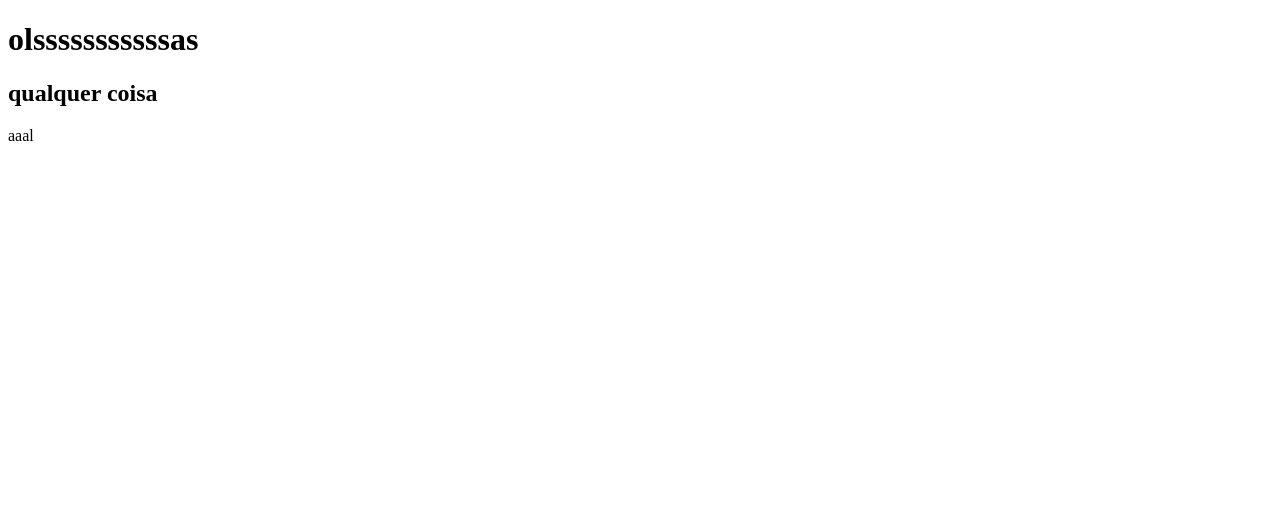
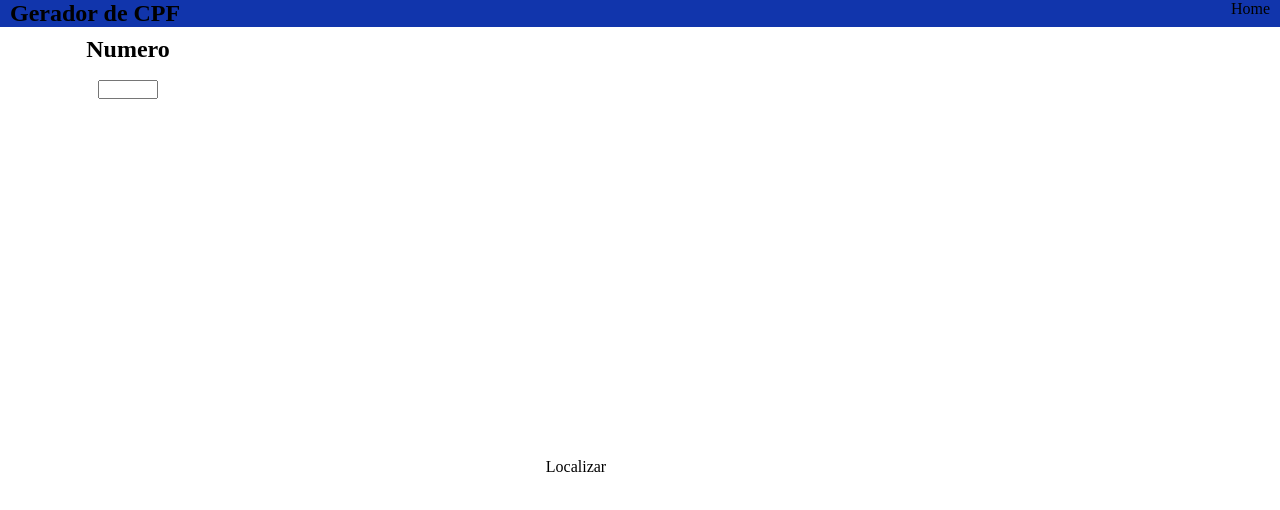
Before and after one commit to cayof31/cpf-generator, a plain HTML site: page index.html in a window 1280 px wide. Drawn offline with Linux system fonts and the light colour scheme.

Commit message:
Add Html and initial Styles

```diff
--- a/index.html
+++ b/index.html
@@ -5,13 +5,21 @@
     <meta http-equiv="X-UA-Compatible" content="IE=edge">
     <link rel="stylesheet" href="style.css">
     <meta name="viewport" content="width=device-width, initial-scale=1.0">
-    <title>Document</title>
+    <title>CPF-GENERATOR</title>
 </head>
 <body>
-    <div>
-        <h1>olsssssssssssas</h1>
-        <h2>qualquer coisa</h2>
-        <p>aaal</p>
+    <div class="divTop">
+        <h2>Gerador de CPF</h2>
+        <p>Home</p>
+    </div>
+
+    <div class="divCpf">
+        <h2>Numero</h2>
+        <input type="number" name="qtd-cpf" id="qtd-cpf" min="0" max="100">
+    </div>
+
+    <div class="divBd">
+        <p>Localizar</p>
     </div>
 
     <script src="index.js"></script>
--- a/style.css
+++ b/style.css
@@ -0,0 +1,33 @@
+*{
+    margin: 0px;
+    padding: 0px;
+    box-sizing: border-box;
+}
+body{
+    width: 100%;
+    height: 100vh;
+}
+.divTop{
+    width: 100%;
+    display: flex;
+    flex-direction:row;
+    justify-content: space-between;
+    background-color: rgb(17, 53, 172);
+    padding: 0px 10px 0px 10px;
+}
+.divBd{
+    width: 90%;
+    height: 90%;
+    display: flex;
+    justify-content: center;
+    align-items: center;
+}
+.divCpf{
+    width: 20%;
+    height: 10%;
+    display: flex;
+    flex-direction: column;
+    justify-content: space-around;
+    align-items: center;
+
+}
```
Also changed, not shown: 1 other file.
